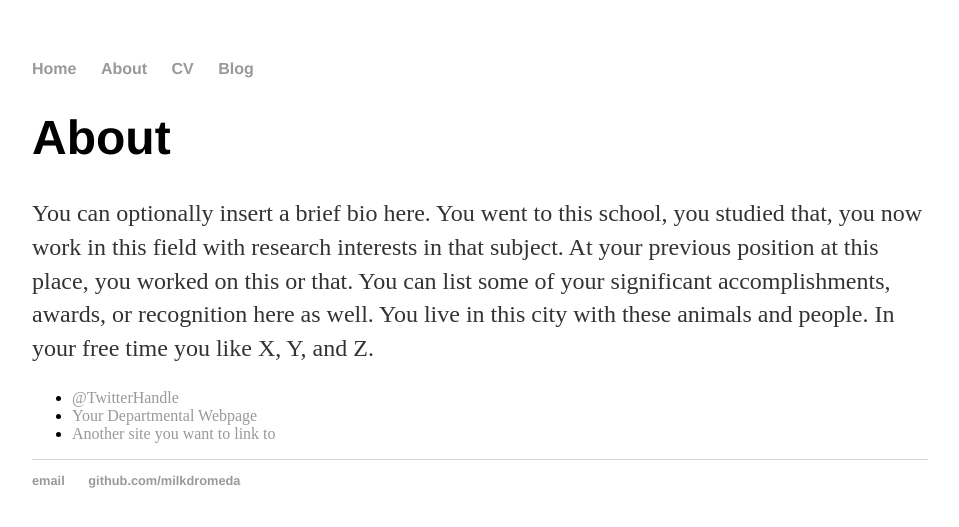
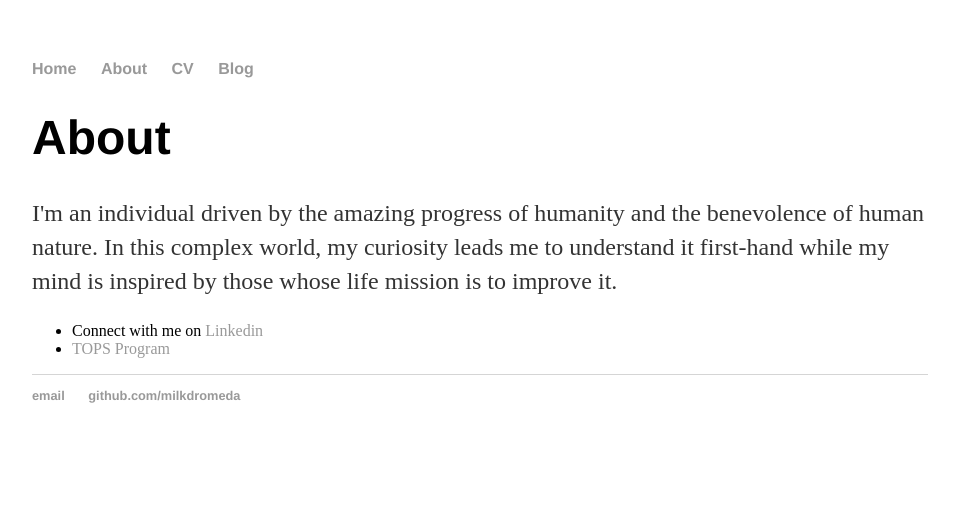
Before and after one commit to milkdromeda/milkdromeda.github.io, a Jekyll site: the page built from about/index.html, in a window 1280 px wide. Shown: the top 527 px of the page, without its empty margins (160-1119 px from the left). Built offline with Jekyll 4.4.1, drawn with Linux system fonts in a browser that asks for light colours.

Commit message:
Update index.html

```diff
--- a/about/index.html
+++ b/about/index.html
@@ -1,15 +1,14 @@
 ---
 layout: default
-title: About Hank Quinlan
+title: About James Chen
 ---
 
 		<div class="about">
 			<h1>About</h1>
-			<p>You can optionally insert a brief bio here. You went to this school, you studied that, you now work in this field with research interests in that subject. At your previous position at this place, you worked on this or that. You can list some of your significant accomplishments, awards, or recognition here as well. You live in this city with these animals and people. In your free time you like X, Y, and Z.</p>
+			<p>I'm an individual driven by the amazing progress of humanity and the benevolence of human nature. In this complex world, my curiosity leads me to understand it first-hand while my mind is inspired by those whose life mission is to improve it.</p>
 
 			<ul class="contacts">
-				<li><a href="#">@TwitterHandle</a></li>
-				<li><a href="#">Your Departmental Webpage</a></li>
-				<li><a href="#">Another site you want to link to</a></li>
+				<li>Connect with me on <a href="https://www.linkedin.com/in/jchen9827/">Linkedin</a></li>
+				<li><a href="http://www.topsprogram.ca/">TOPS Program</a></li>
 				</ul>
 		</div>
```
